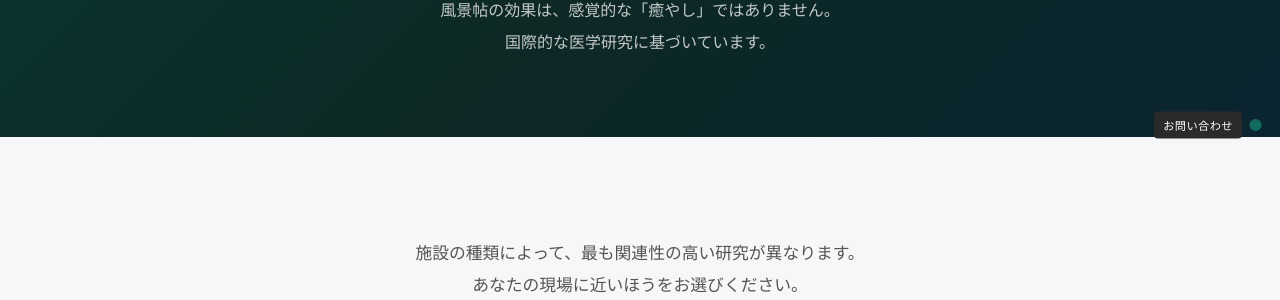
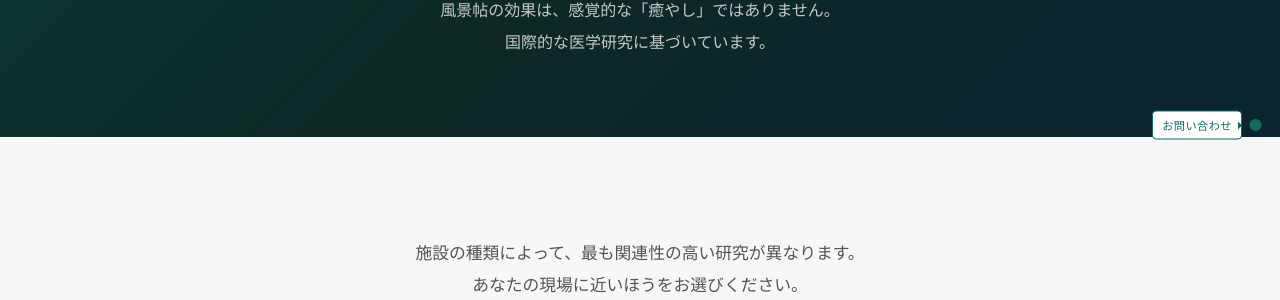
Before and after one commit to dr836gnypeq-ctrl/fukeichou-site, a Jekyll site: the page built from evidence.html, in a window 1280 px wide. Shown: the part 325-625 px from the top of the page. Built offline with Jekyll 4.4.1, drawn with Linux system fonts in a browser that asks for light colours; nearby versions of some CDN libraries.

Commit message:
fix side-dot label: brand green style + clickable at >=1200px

```diff
--- a/_layouts/default.html
+++ b/_layouts/default.html
@@ -35,7 +35,7 @@
 <link rel="prefetch" href="{{ '/' | relative_url }}">
 <link rel="prefetch" href="{{ '/evidence/' | relative_url }}">
 {% endif %}
-<link rel="stylesheet" href="{{ '/assets/css/style.css' | relative_url }}?v=20260317u">
+<link rel="stylesheet" href="{{ '/assets/css/style.css' | relative_url }}?v=20260317v">
 <script src="https://cdn.jsdelivr.net/npm/lucide@0.383.0/dist/umd/lucide.min.js" defer></script>
 </head>
 <body>
--- a/assets/css/style.css
+++ b/assets/css/style.css
@@ -345,8 +345,9 @@
   position:absolute;
   right:18px;
   white-space:nowrap;
-  background:var(--ink);
-  color:#fff;
+  background:var(--white);
+  color:var(--moss);
+  border:1px solid var(--moss);
   font-size:.7rem;
   padding:3px 9px;
   border-radius:4px;
@@ -361,10 +362,10 @@
   right:-5px;top:50%;
   transform:translateY(-50%);
   border:4px solid transparent;
-  border-left-color:var(--ink);
+  border-left-color:var(--moss);
 }
 .side-dot-item:hover .side-dot-label{opacity:1}
-@media(min-width:1200px){.side-dot-label{opacity:1}}
+@media(min-width:1200px){.side-dot-label{opacity:1;pointer-events:auto}}
 
 /* ── B. スティッキーピルバー (Mobile ≤768px) ── */
 .pill-nav{
```
